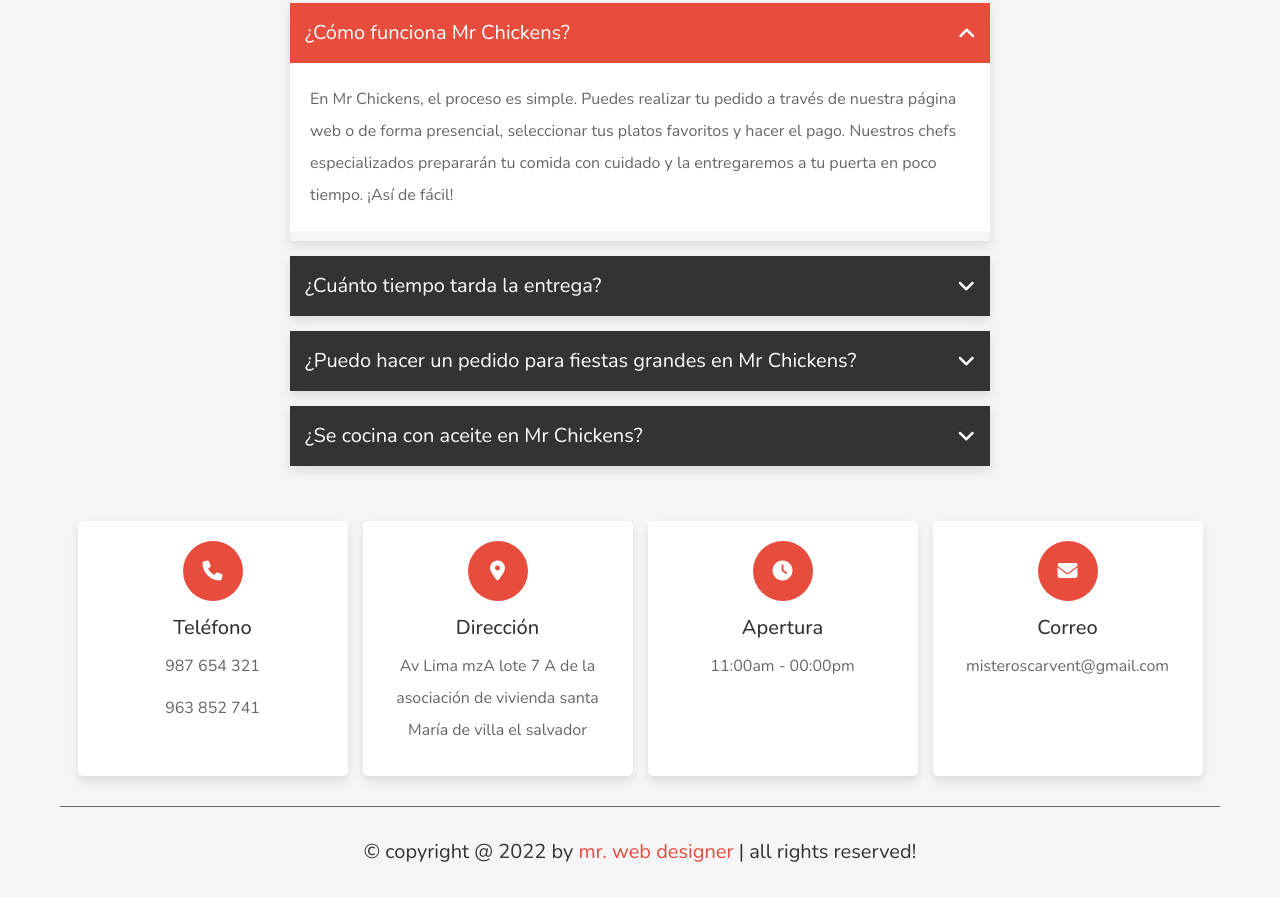
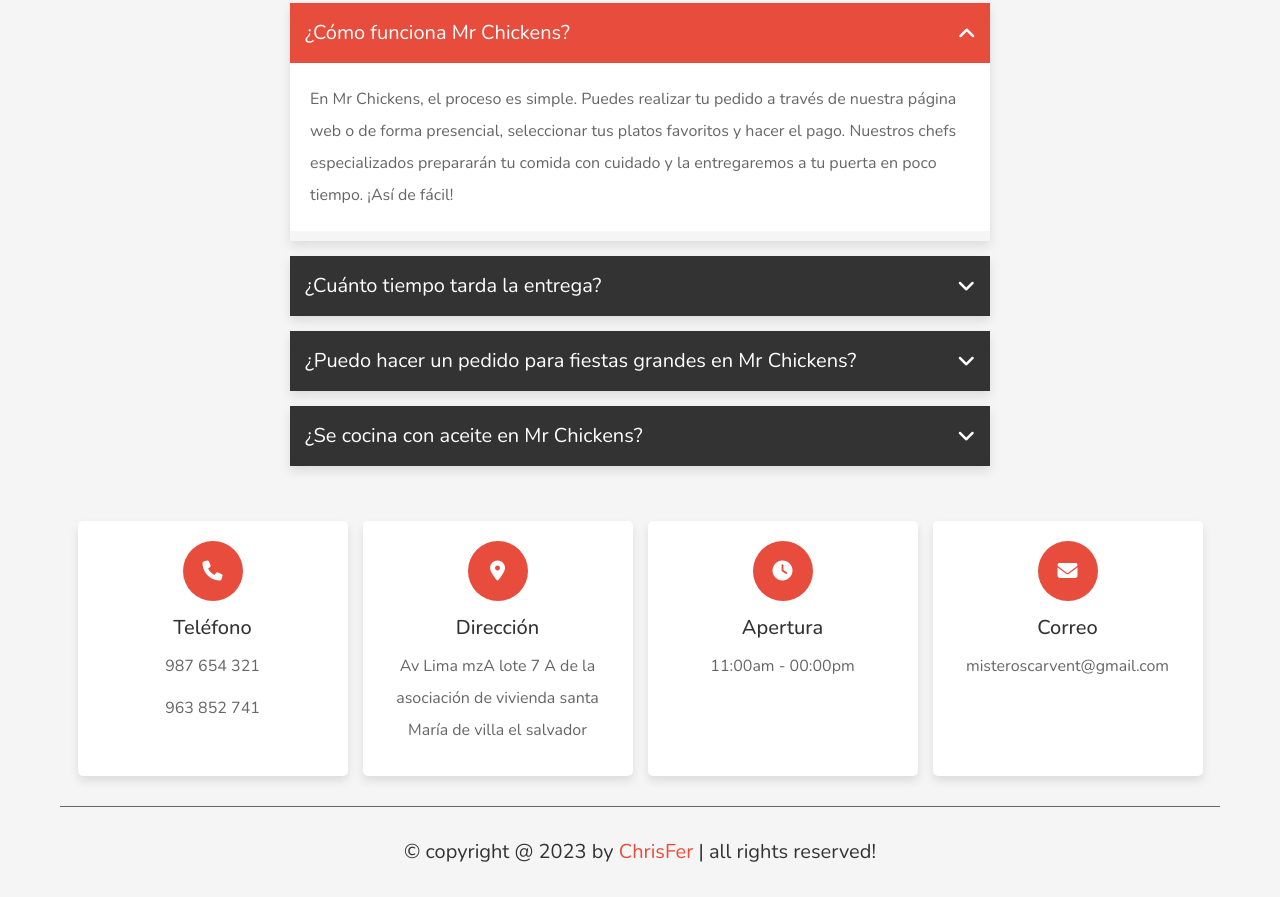
Before and after one commit to F2Pl4y/integradorII-Ecommerce, a plain HTML site: page index.html in a window 1280 px wide. Shown: the part 1654-2551 px from the top of the page. Drawn offline with nearby package versions, Linux system fonts and the light colour scheme; some packages are replaced by stand-ins of ours; no server answers; a script that the page names is missing.

Commit message:
Update index.html

```diff
--- a/index.html
+++ b/index.html
@@ -548,8 +548,7 @@
       </div>
 
       <div class="credit">
-        &copy; copyright @ 2022 by <span>mr. web designer</span> | all rights
-        reserved!
+        &copy; copyright @ 2023 by <span>ChrisFer</span> | all rights reserved!
       </div>
     </section>
     <script type="module">
```
